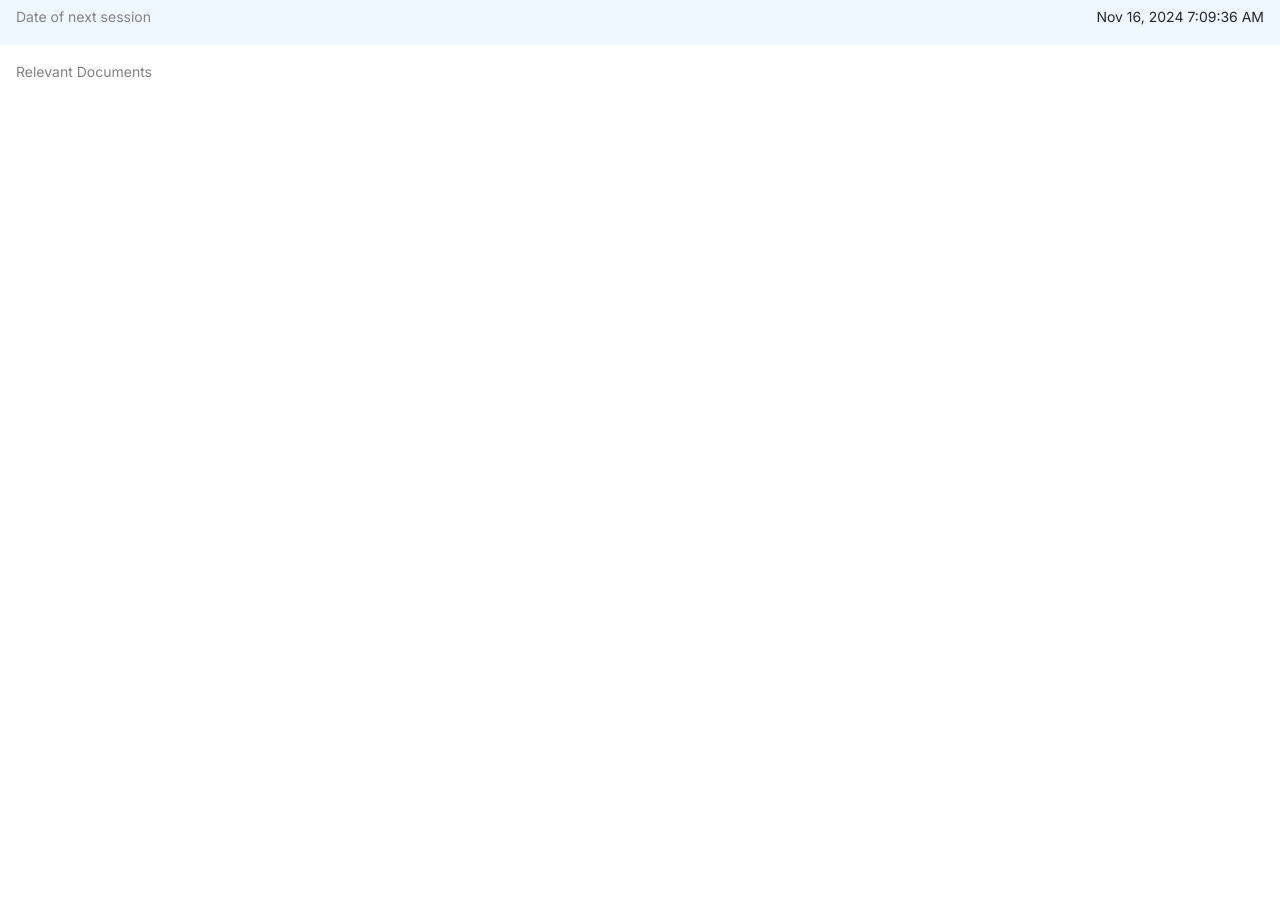
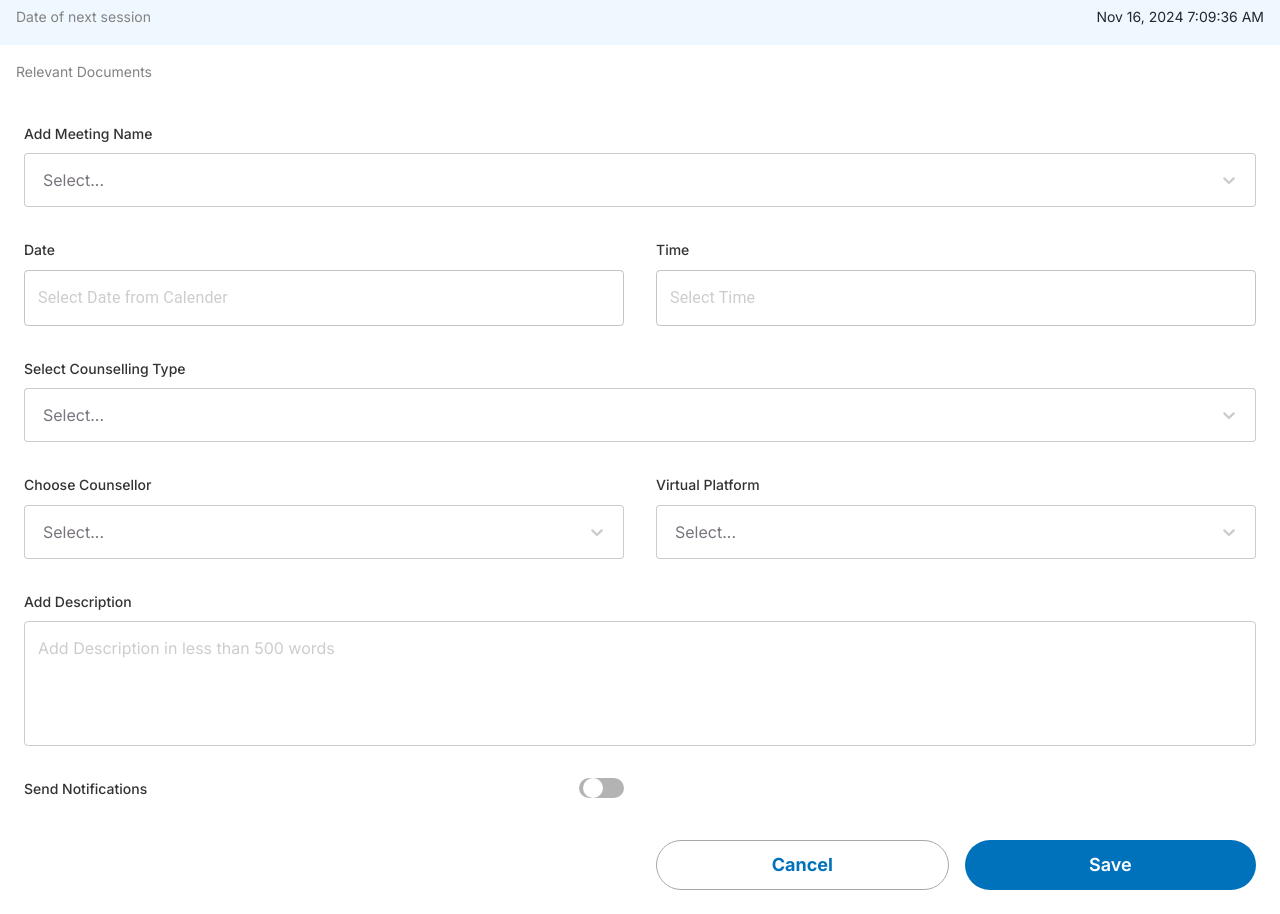
Before and after one commit to Xyvin-Corp/School_Councelling_System, a React (Vite) app in the folder frontend/: page /app in a window 1280 px wide. Shown: the part 3400-4314 px from the top of the page. Before the commit the page ends 3499 px from the top, so only its background shows below. Built offline with nearby package versions, Linux system fonts and the light colour scheme.

Commit message:
commit Student Reports nd Appointments  added

```diff
--- a/frontend/package.json
+++ b/frontend/package.json
@@ -21,6 +21,7 @@
     "date-fns": "^2.28.0",
     "react": "^18.3.1",
     "react-dom": "^18.3.1",
+    "react-hook-form": "^7.52.1",
     "react-router-dom": "^6.24.1",
     "react-select": "^5.8.0",
     "styled-components": "^6.1.11"
@@ -33,6 +34,7 @@
     "eslint-plugin-react": "^7.34.2",
     "eslint-plugin-react-hooks": "^4.6.2",
     "eslint-plugin-react-refresh": "^0.4.7",
-    "vite": "^5.3.1"
+    "vite": "^5.3.1",
+    "vite-plugin-svgr": "^4.2.0"
   }
 }
--- a/frontend/src/App.jsx
+++ b/frontend/src/App.jsx
@@ -17,6 +17,7 @@ import CouncellingCard from './ui/CouncellingCard';
 import DescriptionCard from './ui/DescriptionCard';
 import AddEvent from "./components/AddEvent";
 import Review from "./components/Review";
+import BookAppointment from "./components/BookAppointmentForm";
 
 function App() {
   const [selectedRows, setSelectedRows] = useState([]);
@@ -75,6 +76,7 @@ function App() {
       <AddEvent />
       <UserCard /> <Reviewcard /> <Review /> <DashboardCard />
       <CaseCard />
+      <BookAppointment></BookAppointment>
     </>
   );
 }
--- /dev/null
+++ b/frontend/src/assets/json/StudentReportData.js
@@ -0,0 +1,29 @@
+export const userColumns = [
+    { title: "Certificate name", field: "Certificatename", padding: "none" },
+
+    { title: "Received On", field: "ReceivedOn" },
+    { title: "Sender Name & Designation", field: "SenderNameDesignation" },
+
+
+  ];
+
+  export const userData = [
+    {
+      id: 1,
+      Certificatename: "Certificate name",
+      ReceivedOn:"June 2, 2024",
+      SenderNameDesignation:"SunilRobert, Counsilor",
+
+
+    },
+    {
+        id: 2,
+        Certificatename: "Certificate name",
+        ReceivedOn:"June 2, 2024",
+        SenderNameDesignation:"SunilRobert, Counsilor",
+
+
+    },
+
+
+  ];
--- /dev/null
+++ b/frontend/src/components/BookAppointmentForm.jsx
@@ -0,0 +1,135 @@
+import { Box, Grid, Stack, Typography } from '@mui/material'
+import React, { useState } from "react";
+import StyledSelectField from '../ui/StyledSelectField'
+import { StyledCalender } from '../ui/StyledCalender'
+import { StyledTime } from '../ui/StyledTime'
+import { StyledMultilineTextField } from '../ui/StyledMultilineTextField '
+import StyledSwitch from '../ui/StyledSwitch';
+import { StyledButton } from '../ui/StyledButton';
+
+export default function
+() {
+    const [isChecked, setIsChecked] = useState(false);
+
+    const handleSwitchChange = (e) => {
+      setIsChecked(e.target.checked);
+    };
+  return (
+    <Box sx={{ padding: 3 }} bgcolor={"white"} borderRadius={"4px"}>
+      <Grid container spacing={4}>
+        <Grid item xs={12}>
+          <Typography
+            sx={{ marginBottom: 1 }}
+            variant="h6"
+            fontWeight={500}
+            color={"#333333"}
+          >
+            Add Meeting Name
+          </Typography>
+          <StyledSelectField />
+        </Grid>
+
+        <Grid item xs={6}>
+          <Typography
+            sx={{ marginBottom: 1 }}
+            variant="h6"
+            fontWeight={500}
+            color={"#333333"}
+          >
+            Date
+          </Typography>
+          <StyledCalender label="Select Date from Calender" />
+        </Grid>
+        <Grid item xs={6}>
+          <Typography
+            sx={{ marginBottom: 1 }}
+            variant="h6"
+            fontWeight={500}
+            color={"#333333"}
+          >
+            Time
+          </Typography>
+          <StyledTime label="Select Time" />
+        </Grid>{" "}
+        <Grid item xs={12}>
+          <Typography
+            sx={{ marginBottom: 1 }}
+            variant="h6"
+            fontWeight={500}
+            color={"#333333"}
+          >
+           Select Counselling Type
+          </Typography>
+          <StyledSelectField />
+        </Grid>
+        <Grid item xs={6}>
+        <Typography
+            sx={{ marginBottom: 1 }}
+            variant="h6"
+            fontWeight={500}
+            color={"#333333"}
+          >
+           Choose Counsellor
+          </Typography>
+          <StyledSelectField />
+        </Grid>
+        <Grid item xs={6}>
+        <Typography
+            sx={{ marginBottom: 1 }}
+            variant="h6"
+            fontWeight={500}
+            color={"#333333"}
+          >
+         Virtual Platform
+          </Typography>
+          <StyledSelectField />
+        </Grid>
+        <Grid item xs={12}>
+          <Typography
+            sx={{ marginBottom: 1 }}
+            variant="h6"
+            fontWeight={500}
+            color={"#333333"}
+          >
+          Add Description
+          </Typography>
+         <StyledMultilineTextField  label="Add Description in less than 500 words"></StyledMultilineTextField>
+        </Grid>
+        <Grid item xs={6}>
+          <Stack direction={"row"} justifyContent={"space-between"}>
+            <Typography
+              sx={{ marginBottom: 1 }}
+              variant="h6"
+              fontWeight={500}
+              color={"#333333"}
+            >
+              Send Notifications
+            </Typography>
+            <StyledSwitch checked={isChecked} onChange={handleSwitchChange} />{" "}
+          </Stack>
+        </Grid>
+        <Grid item xs={6}></Grid> <Grid item xs={6}></Grid>
+        <Grid item xs={6}>
+          {" "}
+          <Stack direction={"row"} spacing={2}>
+            <StyledButton
+              name="Cancel"
+              variant="secondary"
+              style={{ width: "auto" }}
+            >
+              Cancel
+            </StyledButton>
+            <StyledButton
+              name="Save"
+              variant="primary"
+              style={{ width: "auto" }}
+            >
+              Save
+            </StyledButton>
+          </Stack>
+        </Grid>
+
+        </Grid>
+        </Box>
+  )
+}
--- a/frontend/src/pages/Student/BookAppointment.jsx
+++ b/frontend/src/pages/Student/BookAppointment.jsx
@@ -1,5 +1,6 @@
-import { Box, Typography } from '@mui/material'
+import { Box, Grid, Typography } from '@mui/material'
 import React from 'react'
+import BookAppointmentForm from '../../components/BookAppointmentForm'
 
 const BookAppointment = () => {
   return (
@@ -9,6 +10,12 @@ const BookAppointment = () => {
         Book Appointment/ New Appointment
         </Typography>
       </Box>
+    <Grid padding={5} marginRight={25} marginTop={-1} marginLeft={-1}>
+      <BookAppointmentForm/>
+    </Grid>
+
+
+
     </>
   )
 }
--- a/frontend/src/pages/Student/Reports/StudentReport.jsx
+++ b/frontend/src/pages/Student/Reports/StudentReport.jsx
@@ -1,16 +1,67 @@
-import { Box, Typography } from "@mui/material";
+import { Box, Grid, Stack, Typography } from "@mui/material";
 import React from "react";
+import StyledSearchbar from "../../../ui/StyledSearchbar";
+import { ReactComponent as FilterIcon } from "../../../assets/icons/FilterIcon.svg";
+import StyledTable from "../../../ui/StyledTable";
+import { userColumns, userData } from "../../../assets/json/StudentReportData";
 
-const StudentReport = () => {
+const handleOpenFilter = () => {
+  setFilterOpen(true);
+};
+const handleSelectionChange = (newSelectedIds) => {
+  setSelectedRows(newSelectedIds);
+  console.log("Selected items:", newSelectedIds);
+};
+const handleView = (id) => {
+  console.log("View item:", id);
+  navigate(`/cases/session/${id}`);
+};
+const StudentEvents = () => {
   return (
     <>
-      <Box padding={"30px"} bgcolor={"#FFFFFF"}>
+      <Box padding={"30px"} bgcolor={"#FFFFFF"} >
         <Typography variant="h4" color={"#4A4647"}>
-          Reports / Reports List
+          Events / Events list
         </Typography>
       </Box>
+      <Grid sx={{marginRight:25}}>
+      <Stack
+        direction={"row"}
+        justifyContent={"end"}
+        padding={3}
+        alignItems={"center"}
+      >
+
+        <Stack direction={"row"} spacing={2}>
+          <StyledSearchbar />
+          <Box
+            bgcolor={"#FFFFFF"}
+            borderRadius={"50%"}
+            width={"48px"}
+            height={"48px"}
+            display="flex"
+            alignItems="center"
+            justifyContent="center"
+            border="1px solid rgba(0, 0, 0, 0.12)"
+            onClick={handleOpenFilter}
+            style={{ cursor: "pointer" }}
+          >
+            <FilterIcon />
+          </Box>
+        </Stack>
+      </Stack>
+      <Box padding="30px" marginBottom={4}>
+        {" "}
+        <StyledTable
+          columns={userColumns}
+          data={userData}
+          onSelectionChange={handleSelectionChange}
+          onView={handleView}
+        />{" "}
+      </Box>
+      </Grid>
     </>
   );
 };
 
-export default StudentReport;
+export default StudentEvents;
```
Also changed, not shown: frontend/src/ui/StyledEventUpload.jsx (line endings or trailing spaces), 1 other file (tests, documents, lock files or other folders).
